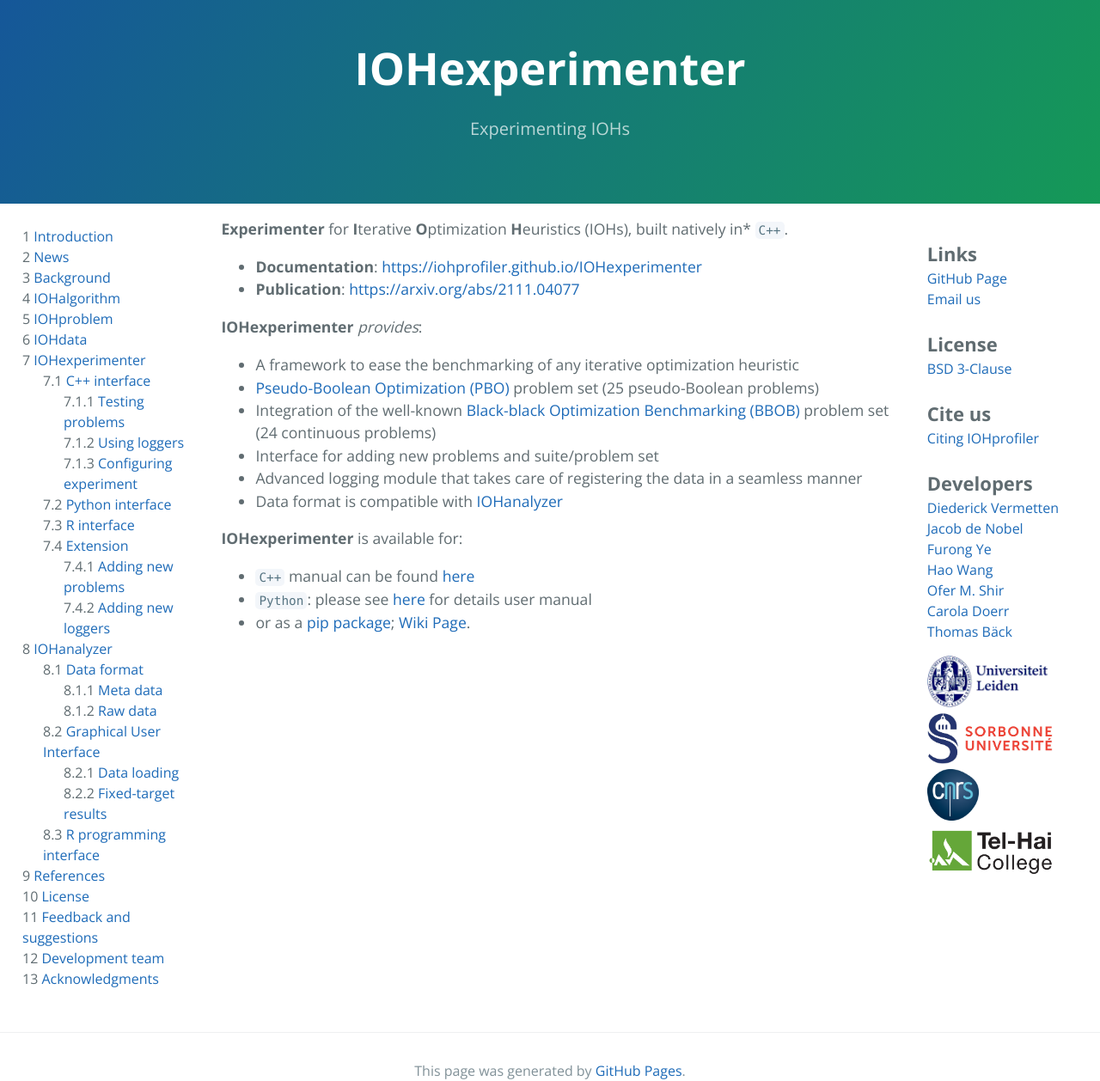
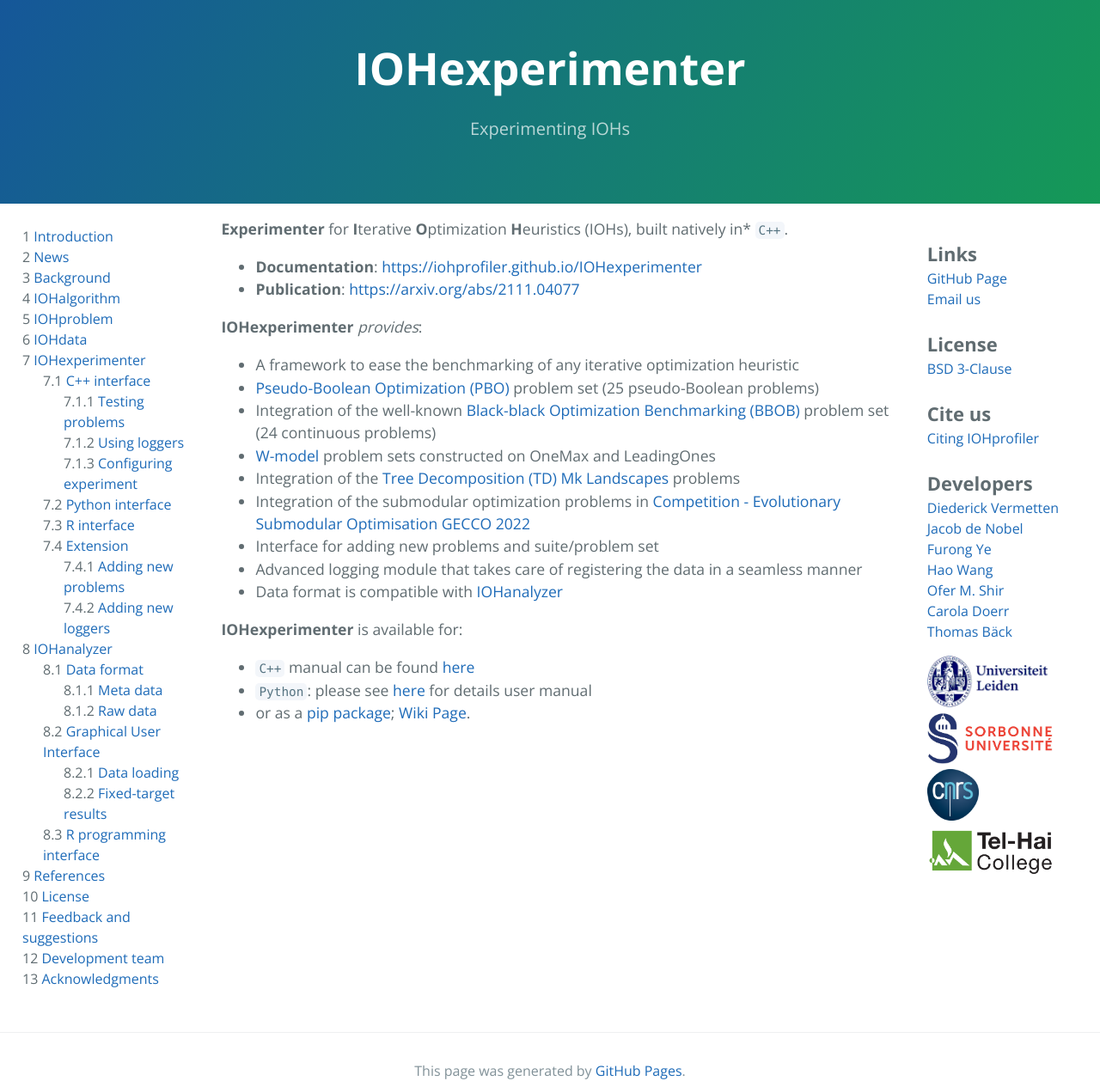
Before and after one commit to IOHprofiler/IOHprofiler.github.io, a Jekyll site: the page built from IOHexperimenter/IOHexperimenter.md, in a window 1280 px wide and 1258 px high. Shown: the whole window at 86% size. Built offline with Jekyll 4.4.1, drawn with Linux system fonts in a browser that asks for light colours.

Commit message:
update intergration of problem sets

```diff
--- a/IOHexperimenter/IOHexperimenter.md
+++ b/IOHexperimenter/IOHexperimenter.md
@@ -17,6 +17,9 @@ description: Experimenting IOHs
 <!-- * Continuous and discrete benchmarking problems -->
 * [Pseudo-Boolean Optimization (PBO)](https://iohprofiler.github.io/IOHproblem/) problem set (25 pseudo-Boolean problems)
 * Integration of the well-known [Black-black Optimization Benchmarking (BBOB)](https://github.com/numbbo/coco) problem set (24 continuous problems)
+* [W-model](https://dl.acm.org/doi/abs/10.1145/3205651.3208240?casa_token=S4U_Pi9f6MwAAAAA:U9ztNTPwmupT8K3GamWZfBL7-8fqjxPtr_kprv51vdwA-REsp0EyOFGa99BtbANb0XbqyrVg795hIw) problem sets constructed on OneMax and LeadingOnes
+* Integration of the [Tree Decomposition (TD) Mk Landscapes](https://github.com/tobiasvandriessel/problem-generator) problems
+* Integration of the submodular optimization problems in [Competition - Evolutionary Submodular Optimisation GECCO 2022](https://cs.adelaide.edu.au/~optlog/CompetitionESO2022.php)
 * Interface for adding new problems and suite/problem set
 * Advanced logging module that takes care of registering the data in a seamless manner
 * Data format is compatible with [IOHanalyzer](https://github.com/IOHprofiler/IOHanalyzer)
```
